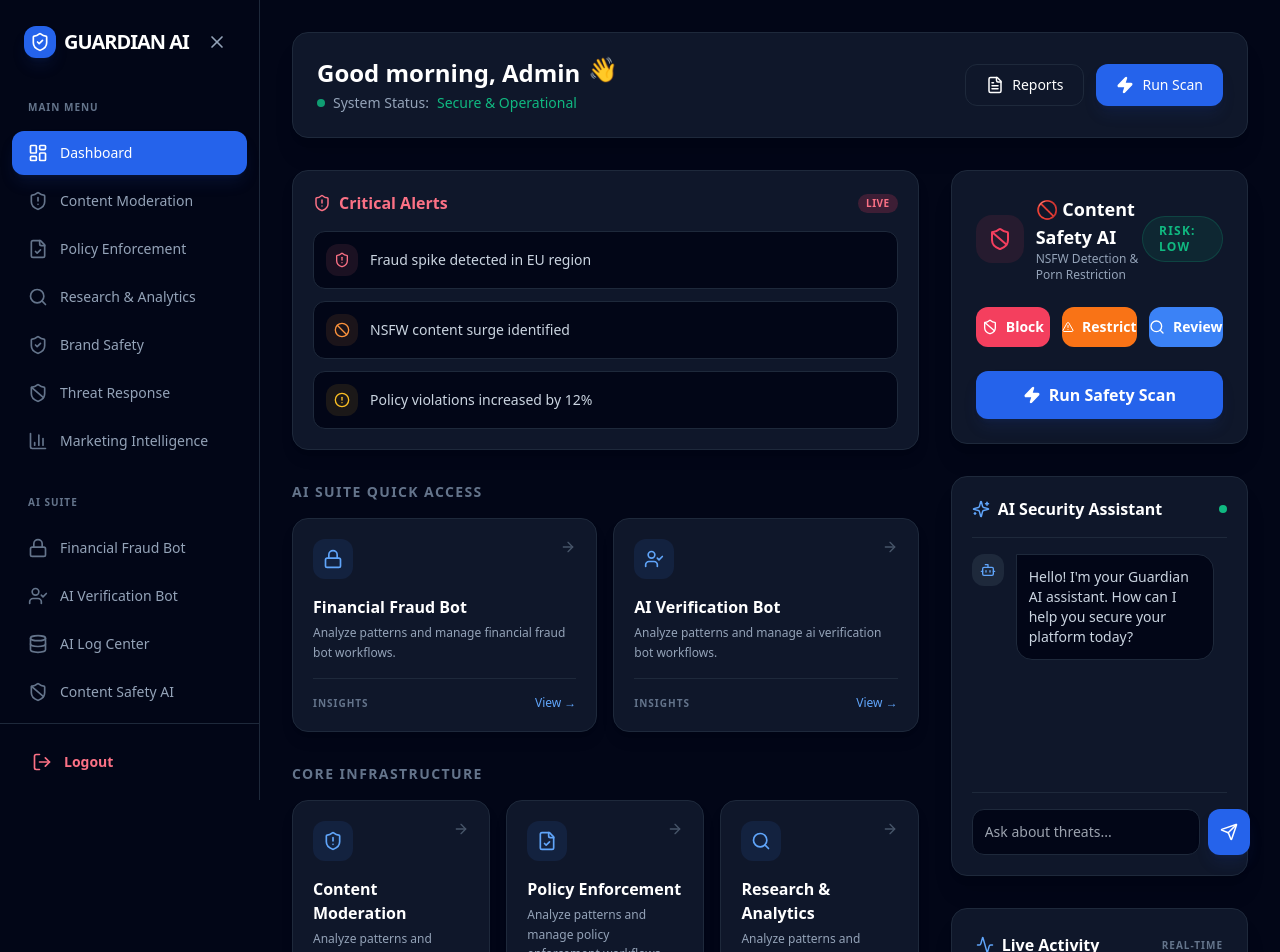
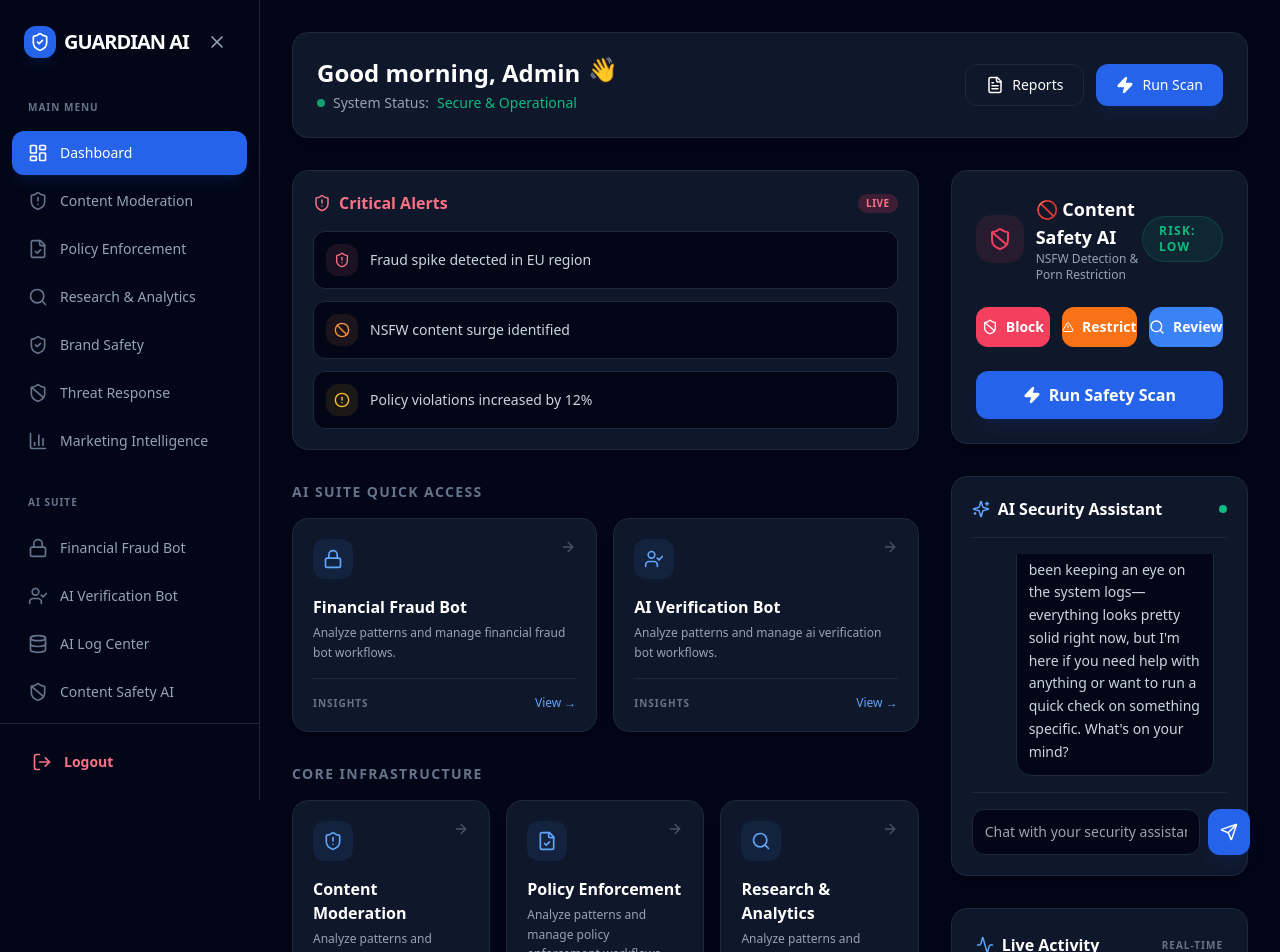
Before and after one commit to kunalchaudhary6006/guardian-ai, a React (Vite) app: page /dashboard in a window 1280 px wide. Shown: the top 952 px of the page. Built offline with nearby package versions, Linux system fonts and the light colour scheme.

Commit message:
[dyad] Making AI assistant responses more conversational - wrote 1 file(s)

```diff
--- a/src/components/AIChat.tsx
+++ b/src/components/AIChat.tsx
@@ -5,7 +5,10 @@ import { Send, Bot, User, Sparkles } from "lucide-react";
 
 export default function AIChat() {
   const [messages, setMessages] = useState<any[]>([
-    { role: "ai", text: "Hello! I'm your Guardian AI assistant. How can I help you secure your platform today?" }
+    {
+      role: "ai",
+      text: "Hey there! I'm your Guardian AI assistant. I've been keeping an eye on the system logs—everything looks pretty solid right now, but I'm here if you need help with anything or want to run a quick check on something specific. What's on your mind?"
+    }
   ]);
   const [input, setInput] = useState("");
   const scrollRef = useRef<HTMLDivElement>(null);
@@ -16,11 +19,34 @@ export default function AIChat() {
     }
   }, [messages]);
 
+  const getConversationalResponse = (userInput: string) => {
+    const lowerInput = userInput.toLowerCase();
+
+    if (lowerInput.includes("hello") || lowerInput.includes("hi")) {
+      return "Hi! Hope you're having a smooth day. Is there anything security-related I can help you look into?";
+    }
+
+    if (lowerInput.includes("status") || lowerInput.includes("how is the system")) {
+      return "The system is looking healthy! I just finished a background scan and didn't find any major red flags. Traffic patterns are normal for this time of day.";
+    }
+
+    if (lowerInput.includes("threat") || lowerInput.includes("phishing") || lowerInput.includes("attack")) {
+      return "I'm actually seeing a slight uptick in suspicious login attempts from a few unfamiliar IPs. It's nothing to panic about yet, but it might be a good idea to double-check our rate-limiting policies just to be safe. Want me to show you the logs?";
+    }
+
+    if (lowerInput.includes("help") || lowerInput.includes("what can you do")) {
+      return "I can help you analyze traffic logs, identify potential security risks, or even help you configure your moderation rules. Just let me know what you're working on!";
+    }
+
+    return "That's interesting. From a security perspective, I'd say we should keep a close watch on how that impacts our user data. I'll keep monitoring the background processes and let you know if I spot anything unusual related to that.";
+  };
+
   const send = () => {
     if (!input.trim()) return;
 
     const userMsg = { role: "user", text: input };
     setMessages([...messages, userMsg]);
+    const currentInput = input;
     setInput("");
 
     setTimeout(() => {
@@ -28,7 +54,7 @@ export default function AIChat() {
         ...prev,
         {
           role: "ai",
-          text: "Analyzed: 94% confidence → Possible phishing attempt detected in recent logs. I recommend enabling IP rate limiting.",
+          text: getConversationalResponse(currentInput),
         },
       ]);
     }, 1000);
@@ -51,7 +77,7 @@ export default function AIChat() {
             }`}>
               {m.role === 'user' ? <User size={16} className="text-white" /> : <Bot size={16} className="text-blue-400" />}
             </div>
-            <div className={`max-w-[80%] p-3 rounded-2xl text-sm ${
+            <div className={`max-w-[80%] p-3 rounded-2xl text-sm leading-relaxed ${
               m.role === 'user'
                 ? 'bg-blue-600 text-white rounded-tr-none'
                 : 'bg-[#020617] border border-[#1E293B] text-slate-300 rounded-tl-none'
@@ -67,7 +93,7 @@ export default function AIChat() {
           value={input}
           onChange={(e) => setInput(e.target.value)}
           onKeyPress={(e) => e.key === 'Enter' && send()}
-          placeholder="Ask about threats..."
+          placeholder="Chat with your security assistant..."
           className="flex-1 bg-[#020617] border border-[#1E293B] text-white p-3 rounded-xl text-sm focus:outline-none focus:border-blue-500 transition-colors"
         />
         <button
```
